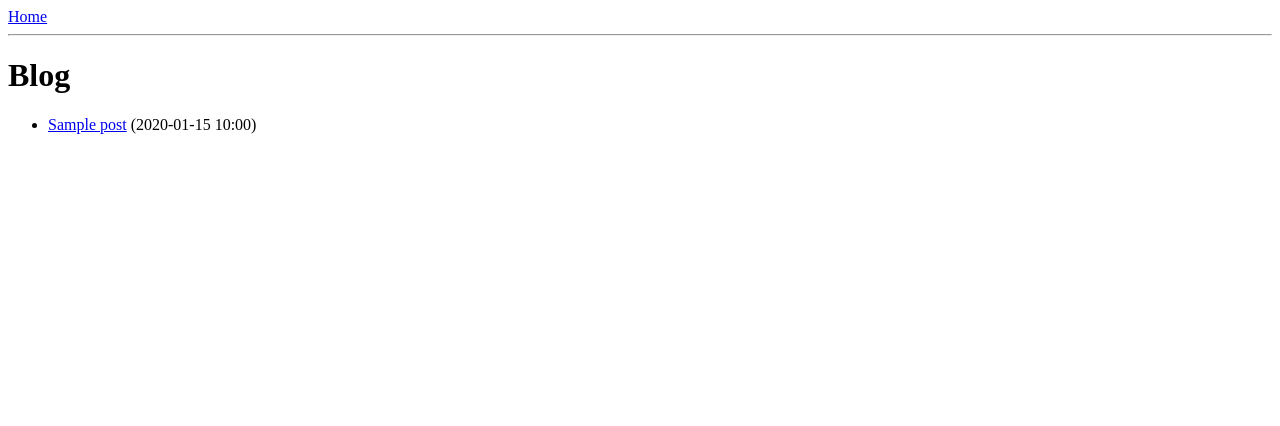
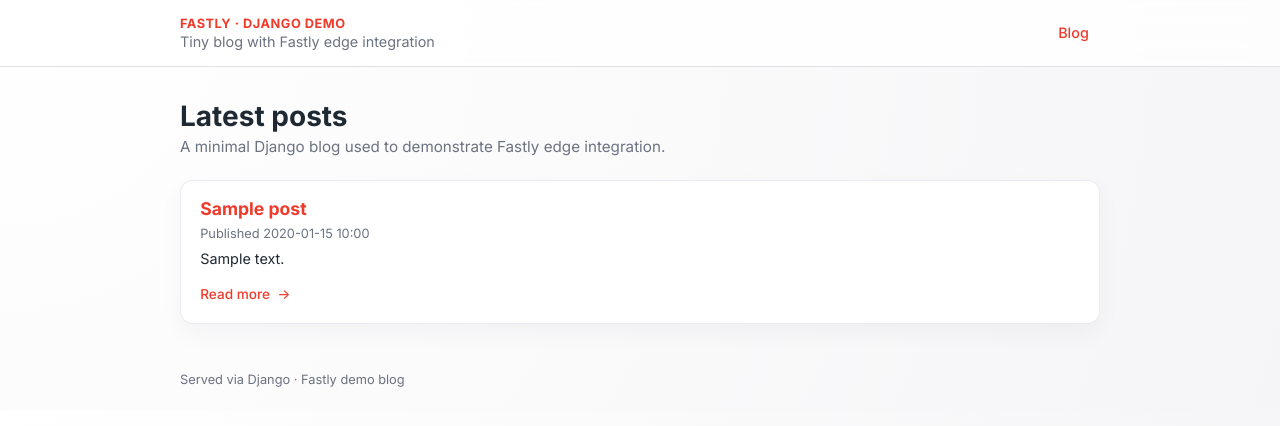
Before and after one commit to sflagg-fastly/django-fastly-demo, a Django app: page / in a window 1280 px wide. Shown: the top 426 px of the page. Run offline with Django 5.2, Linux system fonts and the light colour scheme; tables that the repository leaves empty hold one stand-in row (values such as "Sample post").

Commit message:
Improve blog frontend layout and styling

```diff
--- a/blog/templates/base.html
+++ b/blog/templates/base.html
@@ -3,12 +3,229 @@
   <head>
     <meta charset="utf-8" />
     <title>{% block title %}Demo blog{% endblock %}</title>
+
+    <!-- Optional: nicer font -->
+    <link
+      rel="stylesheet"
+      href="https://fonts.googleapis.com/css2?family=Inter:wght@400;500;700&display=swap"
+    />
+
+    <style>
+      :root {
+        --bg: #f5f5f7;
+        --bg-card: #ffffff;
+        --border-subtle: #e0e0e5;
+        --text-main: #1f2933;
+        --text-muted: #6b7280;
+        --accent: #ef3b2c; /* Fastly-ish red */
+        --accent-soft: #fef2f2;
+      }
+
+      * {
+        box-sizing: border-box;
+      }
+
+      body {
+        margin: 0;
+        font-family: "Inter", system-ui, -apple-system, BlinkMacSystemFont, "Segoe UI",
+          sans-serif;
+        background: radial-gradient(circle at top left, #ffffff, var(--bg));
+        color: var(--text-main);
+      }
+
+      a {
+        color: var(--accent);
+        text-decoration: none;
+      }
+
+      a:hover {
+        text-decoration: underline;
+      }
+
+      .site-header {
+        border-bottom: 1px solid var(--border-subtle);
+        background: #ffffffcc;
+        backdrop-filter: blur(12px);
+      }
+
+      .site-header-inner {
+        max-width: 960px;
+        margin: 0 auto;
+        padding: 1rem 1.25rem;
+        display: flex;
+        align-items: center;
+        justify-content: space-between;
+      }
+
+      .brand {
+        display: flex;
+        flex-direction: column;
+        gap: 0.1rem;
+      }
+
+      .brand-title {
+        font-weight: 700;
+        letter-spacing: 0.04em;
+        text-transform: uppercase;
+        font-size: 0.8rem;
+        color: var(--accent);
+      }
+
+      .brand-subtitle {
+        font-size: 0.9rem;
+        color: var(--text-muted);
+      }
+
+      .site-nav a {
+        font-size: 0.9rem;
+        font-weight: 500;
+        padding: 0.4rem 0.7rem;
+        border-radius: 999px;
+      }
+
+      .site-nav a:hover {
+        background: var(--accent-soft);
+        text-decoration: none;
+      }
+
+      main {
+        max-width: 960px;
+        margin: 2rem auto 3rem;
+        padding: 0 1.25rem;
+      }
+
+      .page-header {
+        margin-bottom: 1.5rem;
+      }
+
+      .page-title {
+        margin: 0 0 0.25rem;
+        font-size: 1.75rem;
+      }
+
+      .page-subtitle {
+        margin: 0;
+        color: var(--text-muted);
+        font-size: 0.95rem;
+      }
+
+      .post-list {
+        display: grid;
+        grid-template-columns: repeat(auto-fit, minmax(260px, 1fr));
+        gap: 1.25rem;
+      }
+
+      .post-card {
+        background: var(--bg-card);
+        border-radius: 0.8rem;
+        padding: 1.1rem 1.2rem 1.3rem;
+        box-shadow: 0 10px 25px rgba(15, 23, 42, 0.04);
+        border: 1px solid rgba(148, 163, 184, 0.2);
+        display: flex;
+        flex-direction: column;
+        gap: 0.4rem;
+      }
+
+      .post-card h2 {
+        margin: 0;
+        font-size: 1.1rem;
+      }
+
+      .post-meta {
+        margin: 0;
+        font-size: 0.8rem;
+        color: var(--text-muted);
+      }
+
+      .post-excerpt {
+        margin: 0.2rem 0 0.8rem;
+        font-size: 0.9rem;
+        color: var(--text-main);
+      }
+
+      .post-readmore {
+        font-size: 0.85rem;
+        font-weight: 500;
+        margin-top: auto;
+        align-self: flex-start;
+      }
+
+      .post-readmore::after {
+        content: "→";
+        margin-left: 0.25rem;
+      }
+
+      .empty-state {
+        color: var(--text-muted);
+        font-style: italic;
+      }
+
+      .post-detail {
+        background: var(--bg-card);
+        border-radius: 0.8rem;
+        padding: 1.6rem 1.5rem 1.8rem;
+        box-shadow: 0 12px 30px rgba(15, 23, 42, 0.06);
+        border: 1px solid rgba(148, 163, 184, 0.3);
+      }
+
+      .post-detail h1 {
+        margin-top: 0;
+        margin-bottom: 0.4rem;
+        font-size: 1.8rem;
+      }
+
+      .post-detail .post-meta {
+        margin-bottom: 1.1rem;
+      }
+
+      .post-detail-body {
+        line-height: 1.7;
+        font-size: 0.98rem;
+      }
+
+      .back-link {
+        display: inline-flex;
+        align-items: center;
+        gap: 0.3rem;
+        font-size: 0.85rem;
+        margin-bottom: 1rem;
+        color: var(--text-muted);
+      }
+
+      .back-link::before {
+        content: "←";
+      }
+
+      footer {
+        max-width: 960px;
+        margin: 0 auto 1.5rem;
+        padding: 0 1.25rem;
+        font-size: 0.8rem;
+        color: var(--text-muted);
+      }
+    </style>
+
+    {% block extra_head %}{% endblock %}
   </head>
   <body>
-    <nav>
-      <a href="{% url 'blog:post_list' %}">Home</a>
-    </nav>
-    <hr />
-    {% block content %}{% endblock %}
+    <header class="site-header">
+      <div class="site-header-inner">
+        <div class="brand">
+          <span class="brand-title">Fastly · Django demo</span>
+          <span class="brand-subtitle">Tiny blog with Fastly edge integration</span>
+        </div>
+        <nav class="site-nav">
+          <a href="{% url 'blog:post_list' %}">Blog</a>
+        </nav>
+      </div>
+    </header>
+
+    <main>
+      {% block content %}{% endblock %}
+    </main>
+
+    <footer>
+      Served via Django · Fastly demo blog
+    </footer>
   </body>
 </html>
--- a/blog/templates/blog/post_list.html
+++ b/blog/templates/blog/post_list.html
@@ -3,15 +3,33 @@
 {% block title %}Blog{% endblock %}
 
 {% block content %}
-  <h1>Blog</h1>
-  <ul>
-    {% for post in posts %}
-      <li>
-        <a href="{{ post.get_absolute_url }}">{{ post.title }}</a>
-        ({{ post.published_at|date:"Y-m-d H:i" }})
-      </li>
-    {% empty %}
-      <li>No posts yet.</li>
-    {% endfor %}
-  </ul>
+  <section class="page-header">
+    <h1 class="page-title">Latest posts</h1>
+    <p class="page-subtitle">
+      A minimal Django blog used to demonstrate Fastly edge integration.
+    </p>
+  </section>
+
+  {% if posts %}
+    <section class="post-list">
+      {% for post in posts %}
+        <article class="post-card">
+          <h2>
+            <a href="{{ post.get_absolute_url }}">{{ post.title }}</a>
+          </h2>
+          <p class="post-meta">
+            Published {{ post.published_at|date:"Y-m-d H:i" }}
+          </p>
+          <p class="post-excerpt">
+            {{ post.body|truncatewords:30 }}
+          </p>
+          <a class="post-readmore" href="{{ post.get_absolute_url }}">
+            Read more
+          </a>
+        </article>
+      {% endfor %}
+    </section>
+  {% else %}
+    <p class="empty-state">No posts yet. Add one in the Django admin.</p>
+  {% endif %}
 {% endblock %}
```
Also changed, not shown: blog/templates/blog/post_detail.html (+14 -5 lines).
